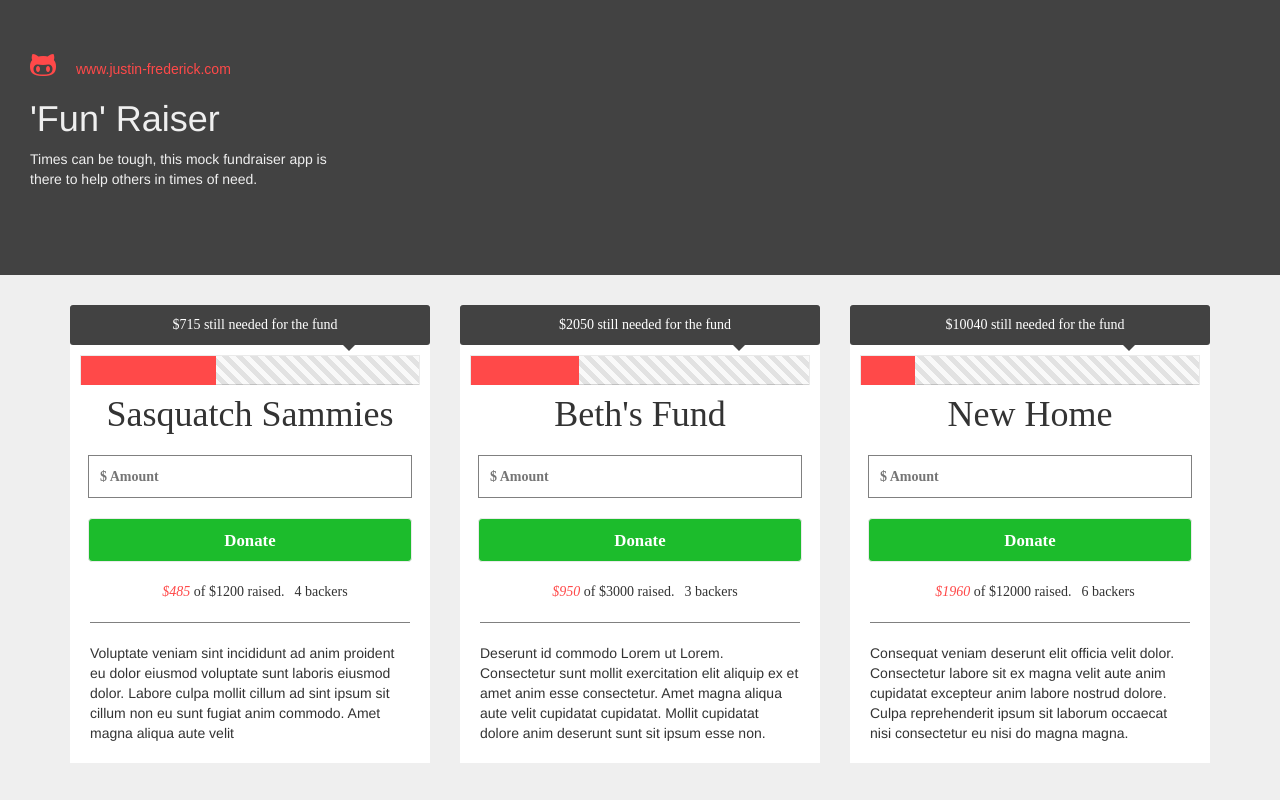
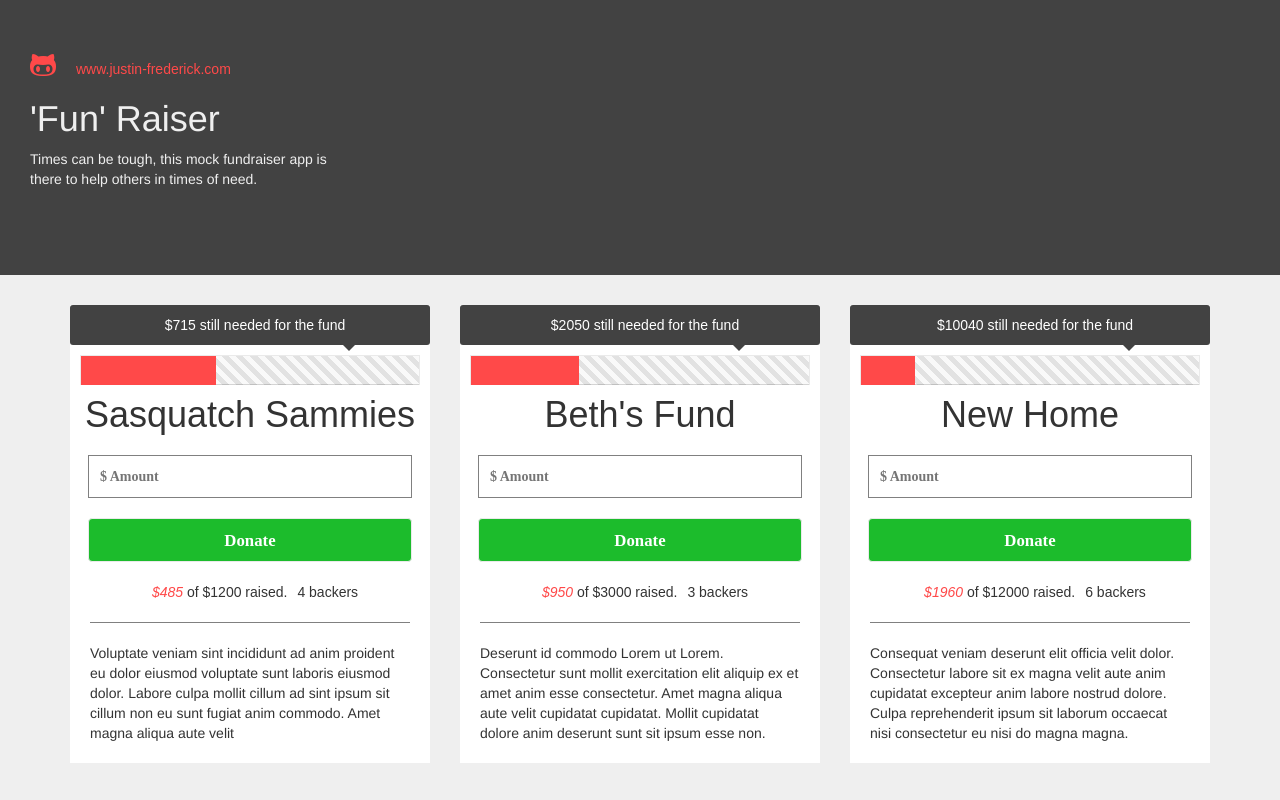
Before and after one commit to Jfrederick12/react-fundraiser, a React (Create React App) app: page / in a window 1280 px wide. Built offline with nearby package versions, Linux system fonts and the light colour scheme.

Commit message:
update font for pc and readme

```diff
--- a/src/styles/fundraiser.css
+++ b/src/styles/fundraiser.css
@@ -37,7 +37,7 @@ html {
 
 .fund-container {
 	background-color: white;
-  font-family: 'Futura';
+  font-family: 'Futura', Arial, sans-serif;
 }
 
 .fund-container h1{
@@ -56,7 +56,7 @@ html {
   position: relative;
   padding: 10px;
   margin-bottom: 10px;
-  font-family: 'Futura';
+  font-family: 'Futura', Arial, sans-serif;
   text-align: center;
   color: #fff;
   background-color: #424242;
```
Also changed, not shown: 1 other file (tests, documents, lock files or other folders).
